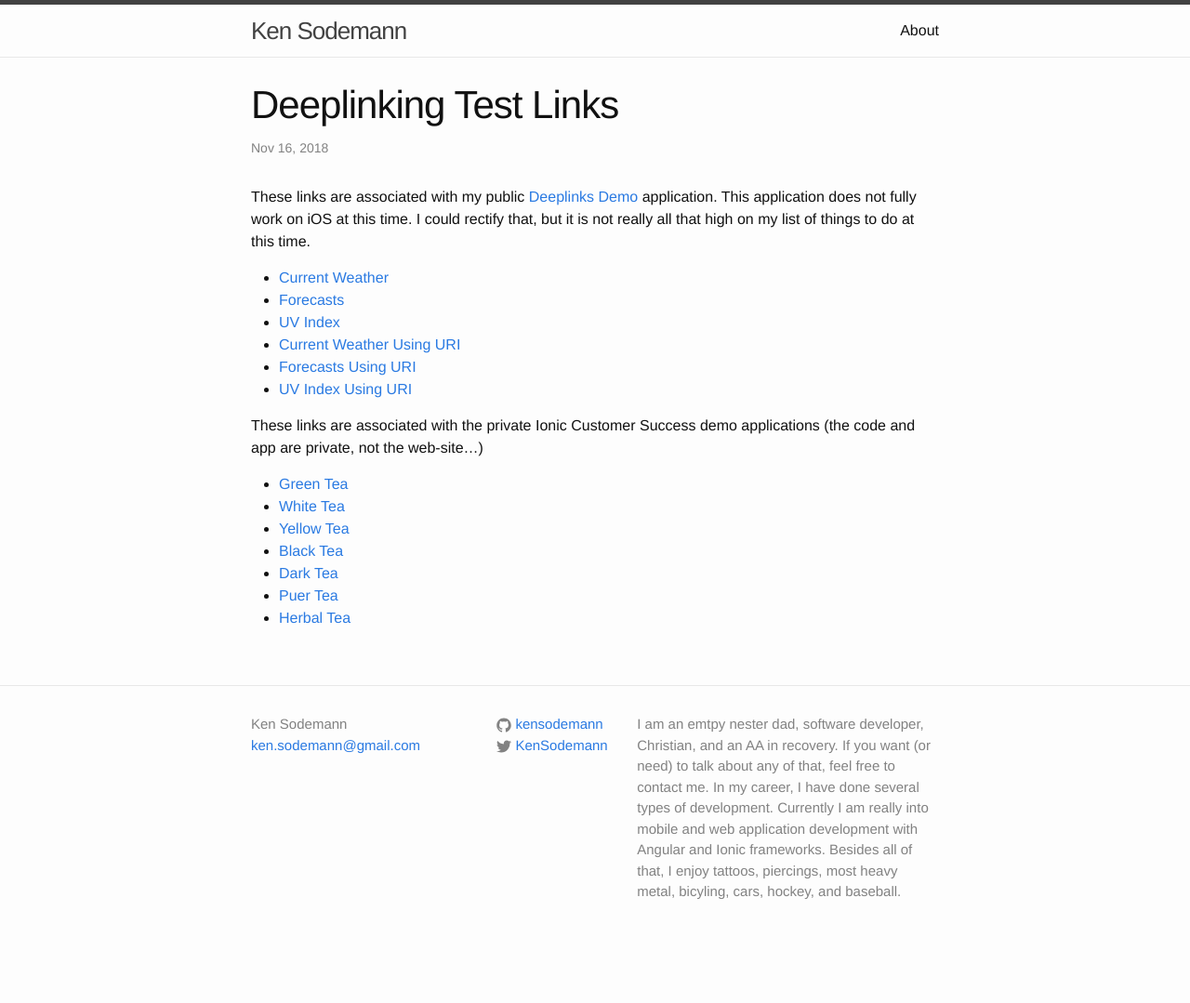
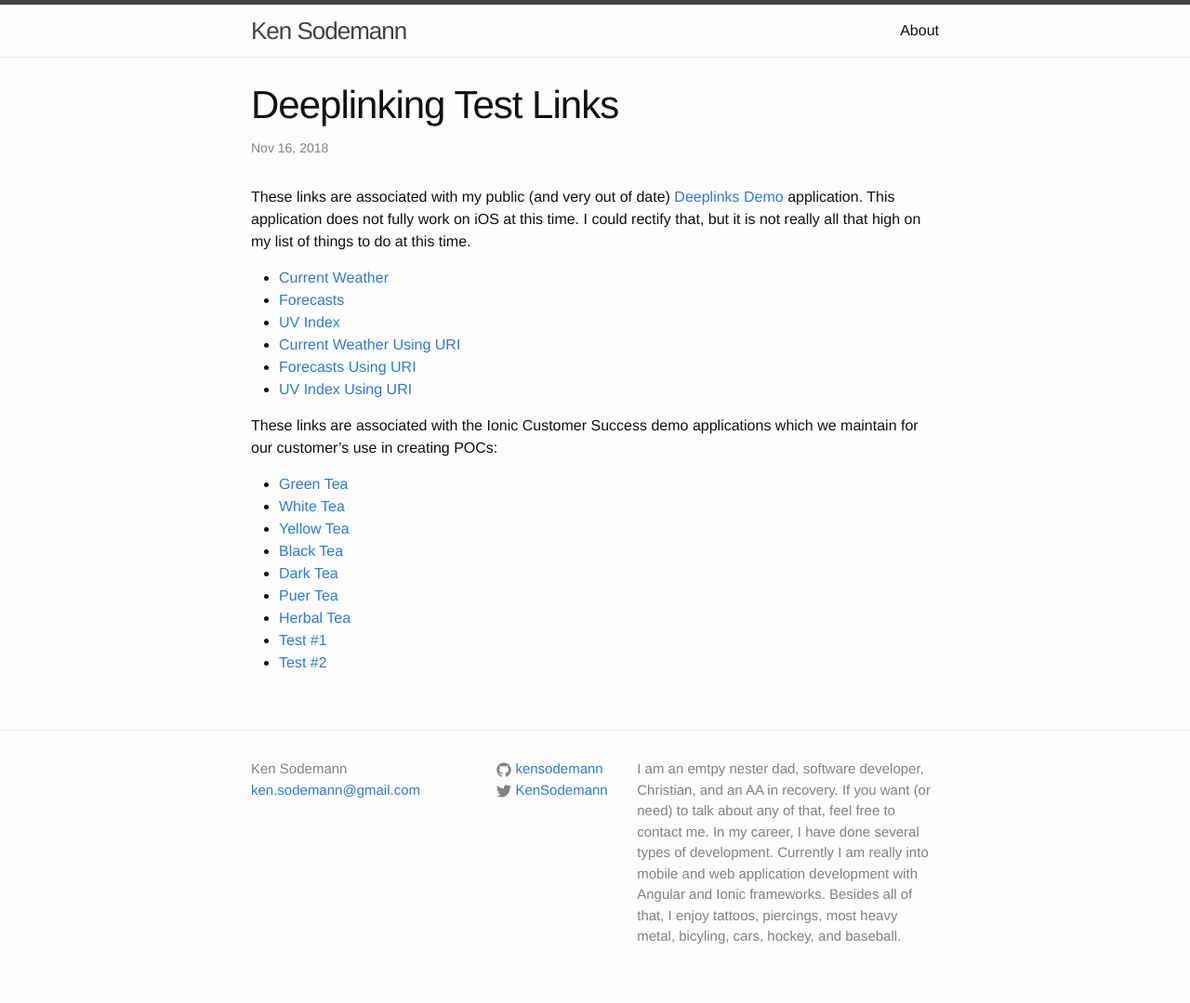
Before and after one commit to kensodemann/kensodemann.github.io, a Jekyll site: the page built from _posts/2018-11-16-deep-linking.markdown, in a window 1280 px wide. Shown: the whole page at 93% size. Built offline with Jekyll 4.4.1, drawn with Linux system fonts in a browser that asks for light colours; before the commit the page ends 1031 px from its top, so only the background shows below that.

Commit message:
test(links): add some testing links to the deep links page

```diff
--- a/_posts/2018-11-16-deep-linking.markdown
+++ b/_posts/2018-11-16-deep-linking.markdown
@@ -5,7 +5,7 @@ date:   2018-11-16
 categories: ionic cordova
 ---
 
-These links are associated with my public [Deeplinks Demo][PublicDeeplinksDemo] application. This application does not fully work on iOS at this time. I could rectify that, but it is not really all that high on my list of things to do at this time.
+These links are associated with my public (and very out of date) [Deeplinks Demo][PublicDeeplinksDemo] application. This application does not fully work on iOS at this time. I could rectify that, but it is not really all that high on my list of things to do at this time.
 
 - [Current Weather][rootTest]
 - [Forecasts][categoriesTest]
@@ -15,7 +15,7 @@ These links are associated with my public [Deeplinks Demo][PublicDeeplinksDemo]
 - [UV Index Using URI][ratingsTestURI]
 
 
-These links are associated with the private Ionic Customer Success demo applications (the code and app are private, not the web-site...)
+These links are associated with the Ionic Customer Success demo applications which we maintain for our customer's use in creating POCs:
 
 - [Green Tea][greenTest]
 - [White Tea][whiteTest]
@@ -24,6 +24,8 @@ These links are associated with the private Ionic Customer Success demo applicat
 - [Dark Tea][darkTest]
 - [Puer Tea][puerTest]
 - [Herbal Tea][herbalTest]
+- [Test #1][test1]
+- [Test #2][test2]
 
 
 [PublicDeeplinksDemo]: https://github.com/kensodemann/deeplinks-demo
```
Also changed, not shown: other parts of _posts/2018-11-16-deep-linking.markdown (+2 -0 lines).
